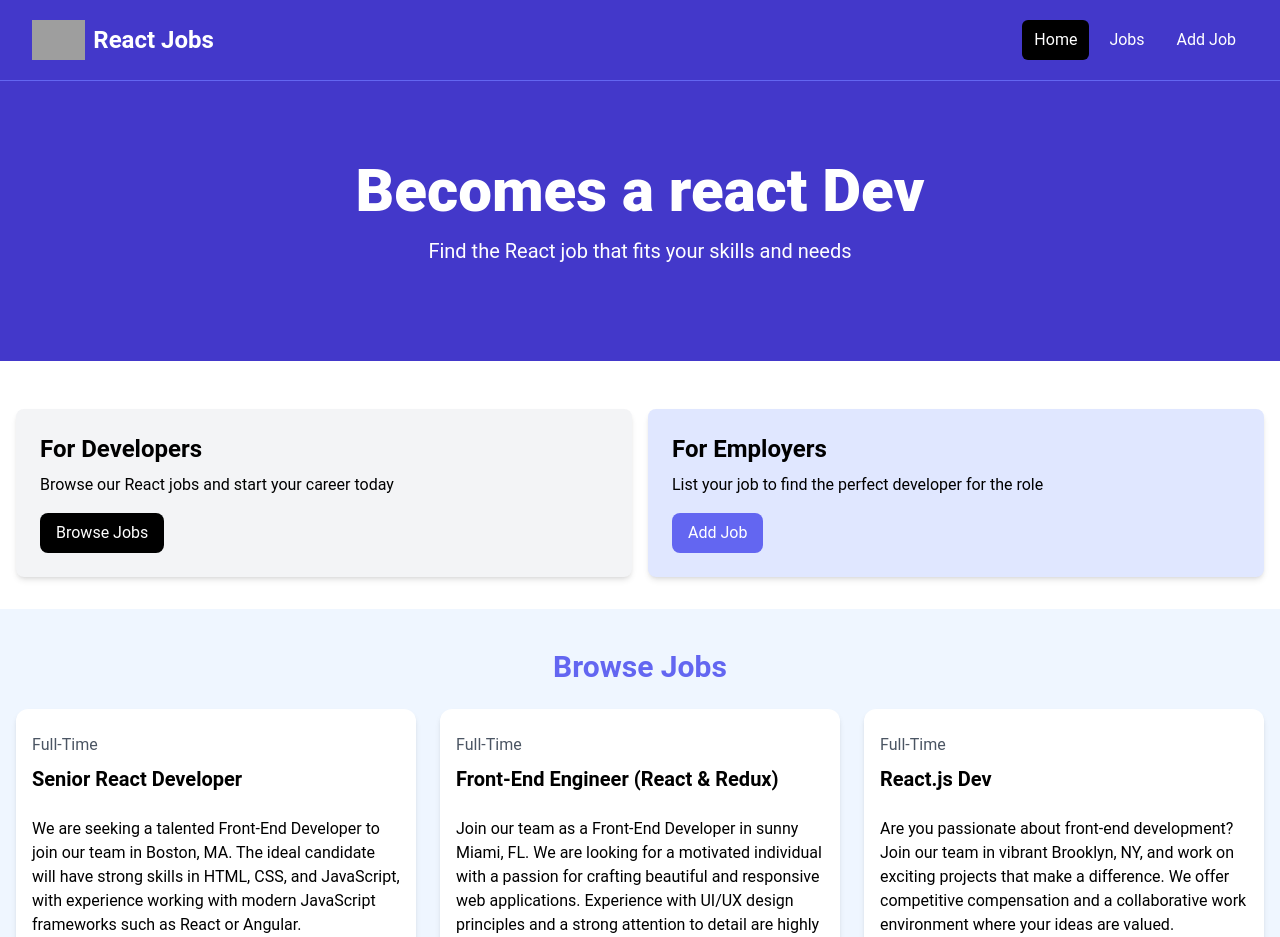
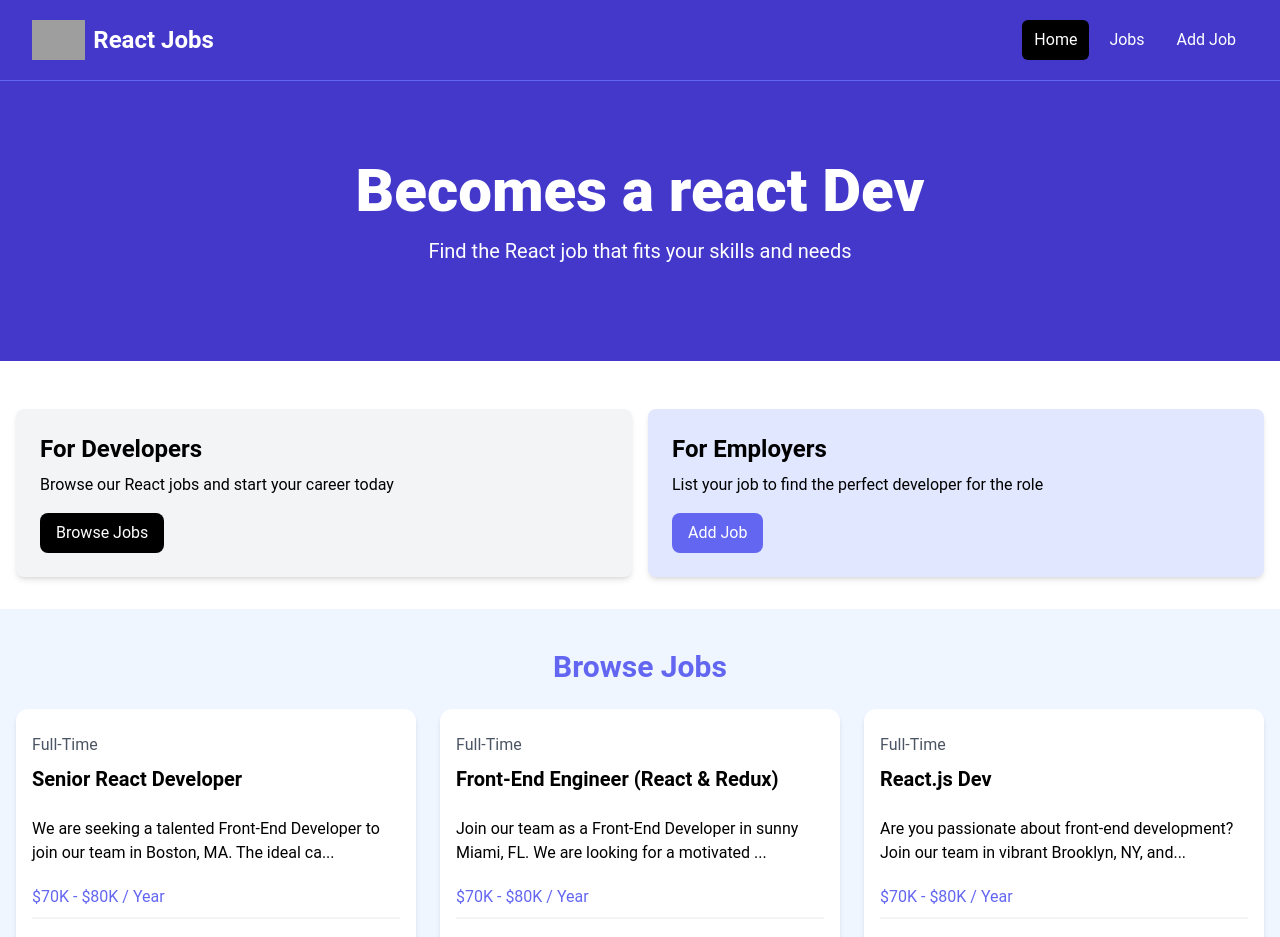
Before and after one commit to ajmal1722/react-practice, a React (Vite) app in the folder react-practice-traversy/: page / in a window 1280 px wide. Shown: the top 937 px of the page. Built offline with nearby package versions, Linux system fonts and the light colour scheme; grey boxes are pictures that could not be loaded.

Commit message:
used substring  for limiting description and concatenated with 3 dots

```diff
--- a/react-practice-traversy/src/assets/components/SingleJob.jsx
+++ b/react-practice-traversy/src/assets/components/SingleJob.jsx
@@ -1,5 +1,17 @@
+import { useState } from "react";
 
 const SingleJob = ({ job }) => {
+
+  // intially set showFullDescription is false;
+  const [showFullDescription, setShowFullDescription] = useState(false);
+
+  let description = job.description;
+
+  // if showFullDescription is false show only 90 letters
+  if (!showFullDescription) {
+    description = description.substring(0, 90) + '...';
+  }
+
   return (
     <div className="bg-white rounded-xl shadow-md relative">
 
@@ -10,7 +22,7 @@ const SingleJob = ({ job }) => {
       </div>
 
       <div className="mb-5">
-        {job.description}
+        { description }
       </div>
 
       <h3 className="text-indigo-500 mb-2">{job.salary} / Year</h3>
```
